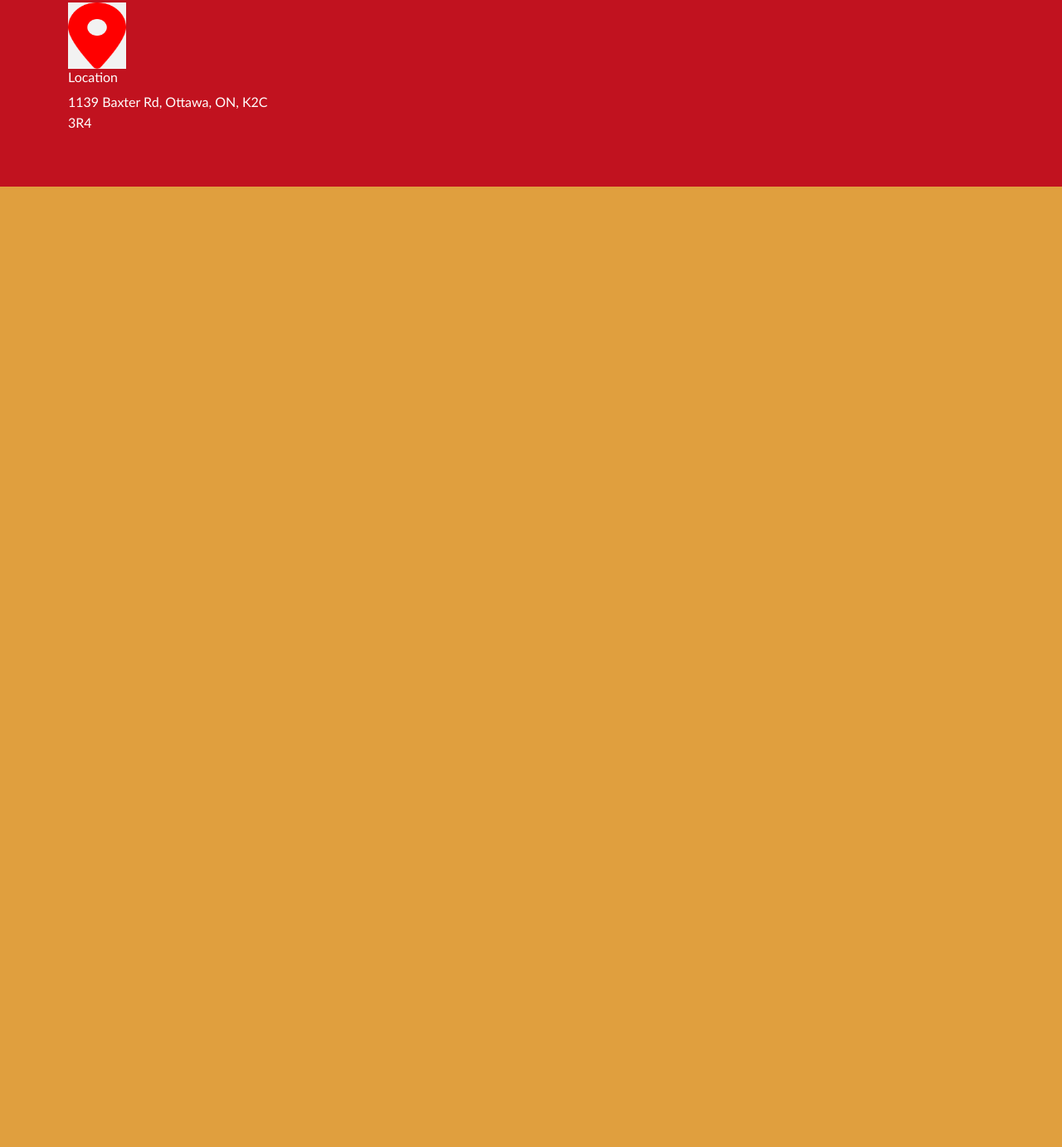
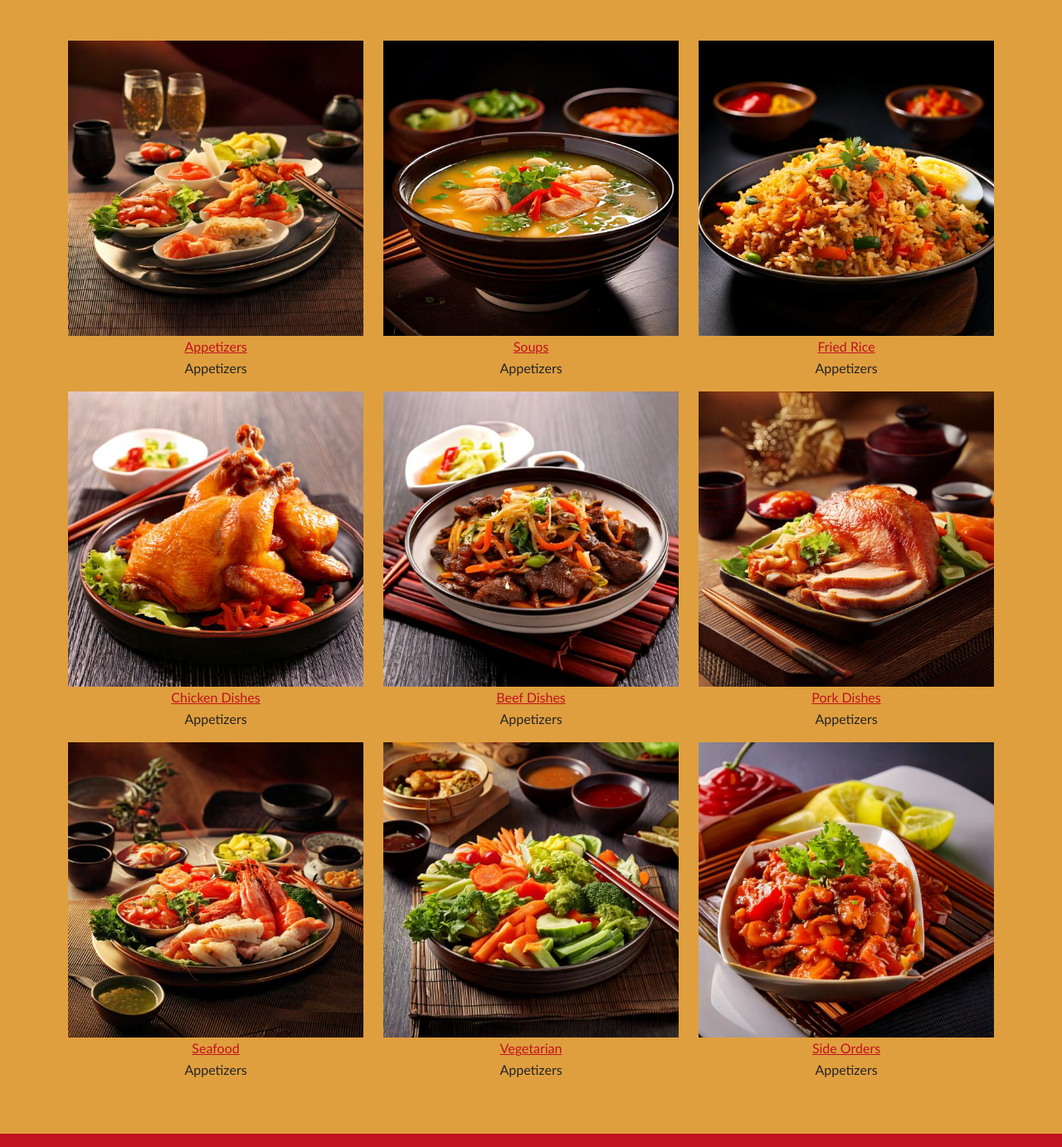
Before and after one commit to Bill0118/dsn1713-final, a website: page pages/menu.html in a window 1280 px wide. Shown: the part 1337-2720 px from the top of the page at 83% size. Before the commit the page ends 1562 px from the top, so only its background shows below. Drawn offline with nearby package versions, Linux system fonts and the light colour scheme; a web font is replaced by a local one.

Commit message:
update index.html

```diff
--- a/pages/menu.html
+++ b/pages/menu.html
@@ -3,7 +3,7 @@
 <head>
     <meta charset="UTF-8">
     <meta name="viewport" content="width=device-width, initial-scale=1.0">
-    <title>Home</title>
+    <title>Golden Capital - Menu</title>
     <link rel="stylesheet" href="../css/custom.css">
 </head>
 <body>
@@ -36,6 +36,13 @@
     </header>
 
     <main>
+
+    <section id="hero-menu">
+      <div class="container text-white">
+        <h2 class="h2">Our Menu</h2>
+      </div>
+    </section>
+
     <section id="carousel">
       <div id="carouselExample" class=" container py-5 d-flex carousel slide">
         <div class="carousel-inner">
@@ -62,6 +69,51 @@
           <span class="visually-hidden">Next</span>
         </button>
       </div>
+    </section>
+
+    <section id="menu-items">
+      <div class="container py-5">
+        <div class="row align-items-center justify-content-between">
+          <div class="col-lg-4  text-center rounded">
+            <a href="#" target="_blank"><img src="../images/appetizers-dish.jpg"  class="img-fluid" alt="...">Appetizers</a>
+            <p>Appetizers</p>
+          </div>
+          <div class="col-lg-4  text-center rounded">
+            <a href="#" target="_blank"><img src="../images/soup-dish.jpg"  class="img-fluid" alt="...">Soups</a>
+            <p>Appetizers</p>
+          </div>
+          <div class="col-lg-4  text-center rounded">
+            <a href="#" target="_blank"><img src="../images/rice-dish.jpg"  class="img-fluid" alt="...">Fried Rice</a>
+            <p>Appetizers</p>
+          </div>
+          <div class="col-lg-4  text-center rounded">
+            <a href="#" target="_blank"><img src="../images/chicken-dish.jpg"  class="img-fluid" alt="...">Chicken Dishes</a>
+            <p>Appetizers</p>
+          </div>
+          <div class="col-lg-4  text-center rounded">
+            <a href="#" target="_blank"><img src="../images/beef-dish.jpg"  class="img-fluid" alt="...">Beef Dishes</a>
+            <p>Appetizers</p>
+          </div>
+          <div class="col-lg-4  text-center rounded">
+            <a href="#" target="_blank"><img src="../images/pork-dish.jpg"  class="img-fluid" alt="...">Pork Dishes</a>
+            <p>Appetizers</p>
+          </div>
+          <div class="col-lg-4  text-center rounded">
+            <a href="#" target="_blank"><img src="../images/seafood-dish.jpg"  class="img-fluid" alt="...">Seafood</a>
+            <p>Appetizers</p>
+          </div>
+          <div class="col-lg-4  text-center rounded">
+            <a href="#" target="_blank"><img src="../images/vegetarian-dish.jpg"  class="img-fluid" alt="...">Vegetarian</a>
+            <p>Appetizers</p>
+          </div>
+          <div class="col-lg-4  text-center rounded">
+            <a href="#" target="_blank"><img src="../images/side-orders-dish.jpg"  class="img-fluid" alt="...">Side Orders</a>
+            <p>Appetizers</p>
+          </div>
+
+          </div>
+        </div>
+      </div>
 
     </section>
 
```
Also changed, not shown: index.html (+1 -1 lines), pages/about-us.html (+1 -1 lines), pages/order.html (+1 -1 lines).
